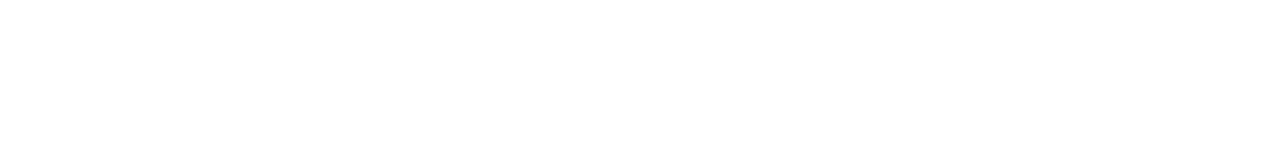
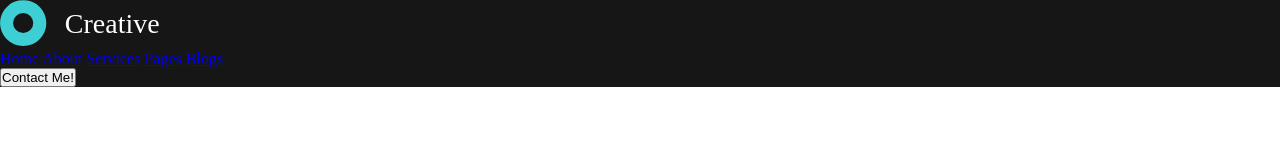
Before and after one commit to anmolgupta02/anmolgupta02.github.io, a plain HTML site: page portfolio/index.html in a window 1280 px wide. Drawn offline with Linux system fonts and the light colour scheme.

Commit message:
coding started. Basic Nav Bar done.

```diff
--- a/portfolio/index.html
+++ b/portfolio/index.html
@@ -7,6 +7,26 @@
     <link rel="stylesheet" href="style.css">
 </head>
 <body>
+    <header>
+        <nav>
+             <div class="left">
+                   <div class="branding">
+                       <img src="./assets/logo.svg" alt="Logo of portfolio">
+                   </div>
+                   <div>
+                       <a href="#">Home</a>
+                       <a href="#">About</a>
+                       <a href="#">Services</a>
+                       <a href="#">Pages</a>
+                       <a href="#">Blogs</a>
+                   </div>
+             </div>
 
+             <div class="right">
+                 <button>Contact Me!</button>
+             </div>
+
+        </nav>
+    </header>
 </body>
 </html>
--- a/portfolio/style.css
+++ b/portfolio/style.css
@@ -2,6 +2,17 @@
     --primary:#0C98E2;
     --dark:#161616;
     --pure: #ffffff;
-    --ternary: #898989;
+    --ternary: #A1AAB5;
     --light: F2F2F2;
 }
+
+*{
+    padding: 0;
+    margin: 0;
+    box-sizing: border-box;
+    -webkit-font-smotthing: antialised;
+}
+
+header{
+    background-color: var(--dark);
+}
```
Also changed, not shown: portfolio/assets/heroImage1.png (renamed from portfolio/assets/PhotoGrid_1577653982300-removebg.png).
